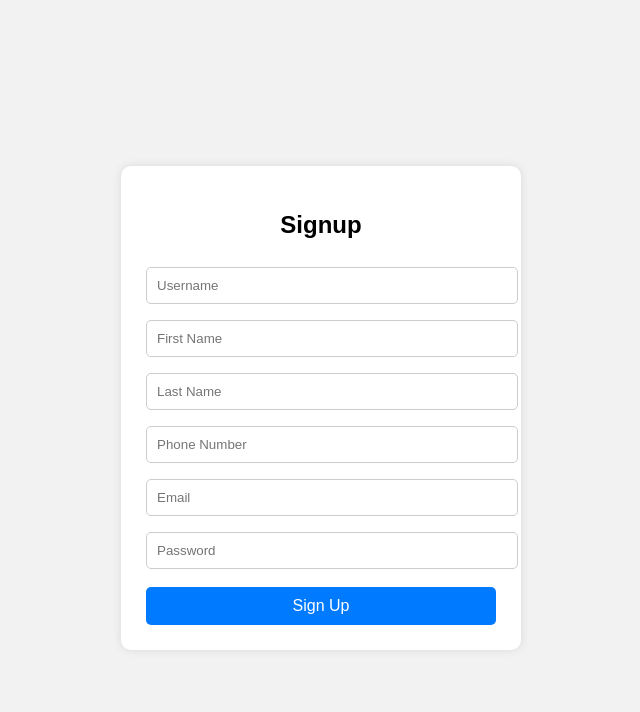
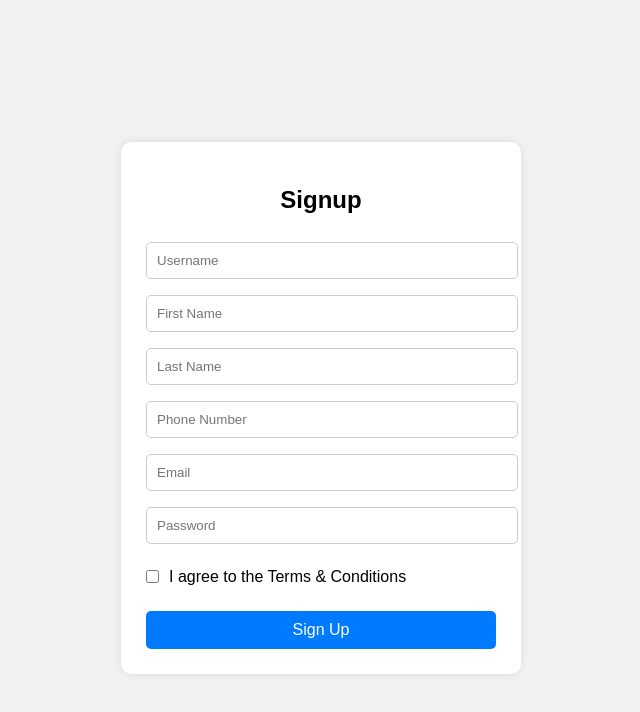
Before and after one commit to Sheshadri-tech/web-tech, a plain HTML site: page form.html in a window 1280 px wide. Shown: the whole page, without its empty margins (319-959 px from the left). Drawn offline with Linux system fonts and the light colour scheme.

Commit message:
Add files via upload

```diff
--- a/form.html
+++ b/form.html
@@ -39,6 +39,17 @@
       outline: none;
     }
 
+    .checkbox {
+      display: flex;
+      align-items: center;
+      margin: 10px 0;
+    }
+
+    .checkbox input {
+      width: auto;
+      margin-right: 10px;
+    }
+
     button {
       width: 100%;
       padding: 10px;
@@ -67,6 +78,12 @@
       <input type="tel" placeholder="Phone Number" required>
       <input type="email" placeholder="Email" required>
       <input type="password" placeholder="Password" required>
+
+      <div class="checkbox">
+        <input type="checkbox" id="terms" required>
+        <label for="terms">I agree to the Terms & Conditions</label>
+      </div>
+
       <button type="submit">Sign Up</button>
     </form>
   </div>
--- a/stylef.css
+++ b/stylef.css
@@ -44,7 +44,7 @@ body {
 .middle{
     height: 70px;
     width: 70px;
-    margin: auto;
+    margin:auto;
 }
 
 /* RIGHT SIDE */
```
